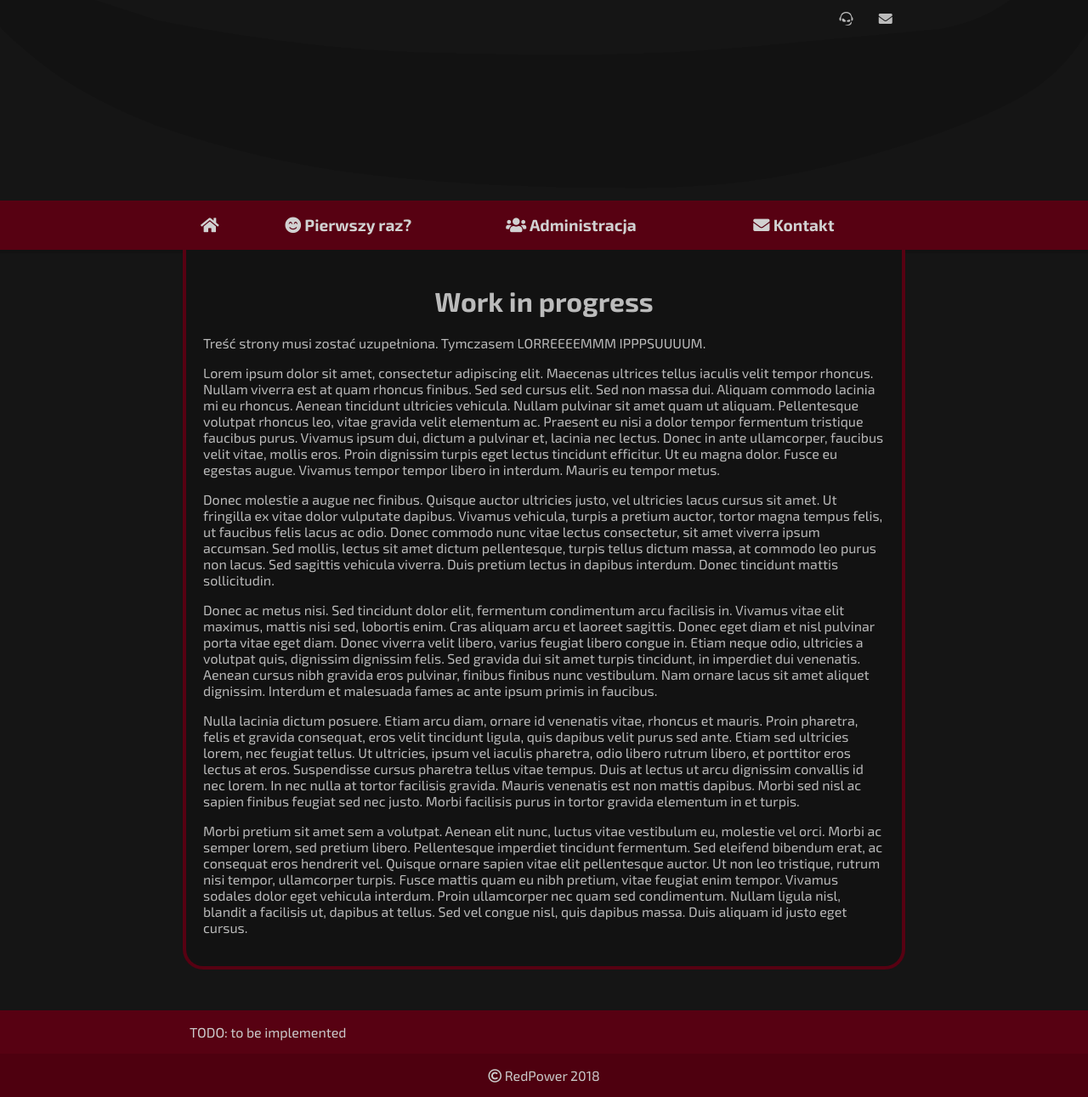
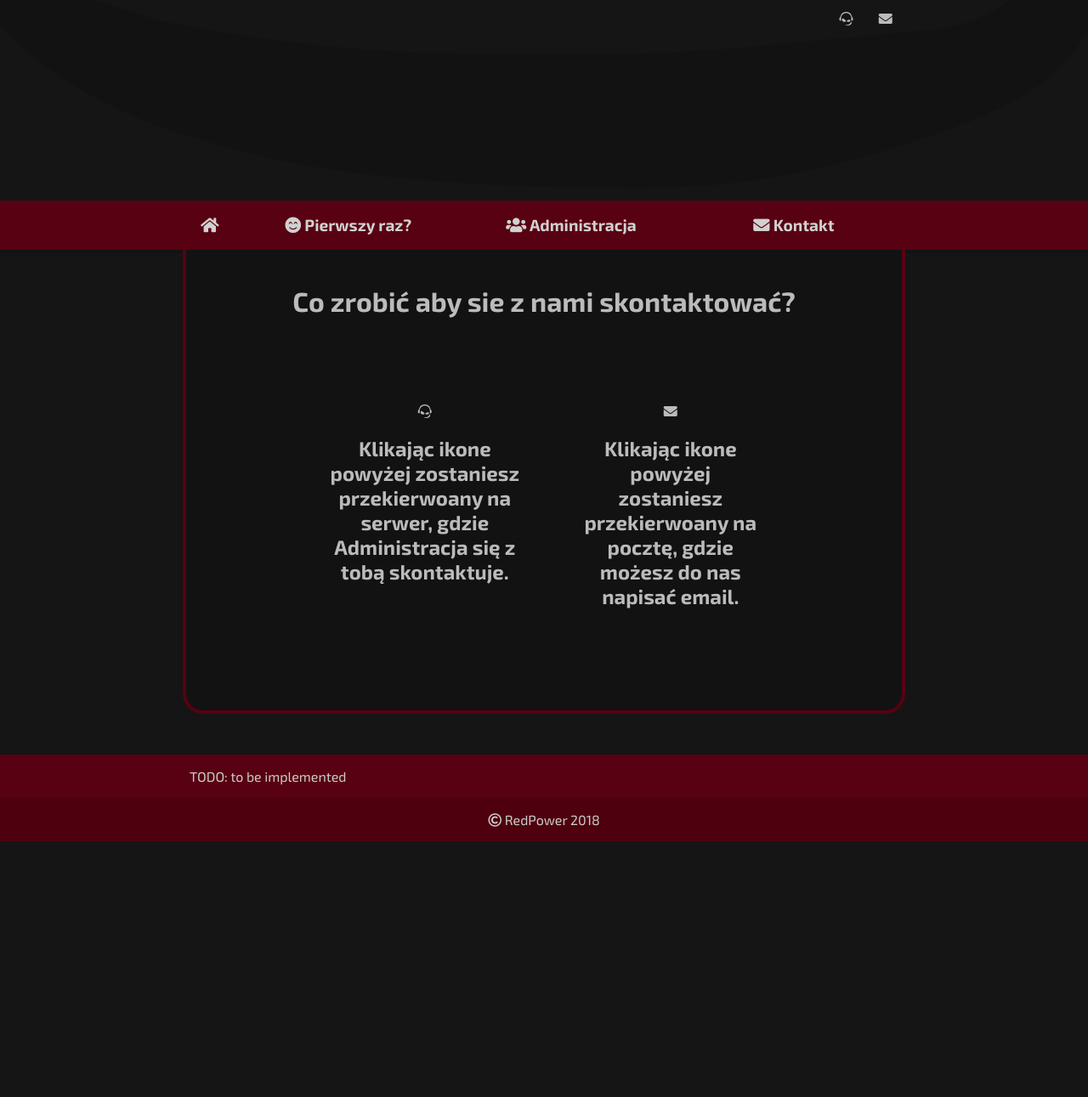
Before and after one commit to scooredmars/strona, a Jekyll site: the page built from pages/sub/kontakt.html, in a window 1280 px wide. Shown: the whole page at 85% size. Built offline with Jekyll 4.4.1, drawn with Linux system fonts in a browser that asks for light colours; nearby versions of some CDN libraries; after the commit the page ends 990 px from its top, so only the background shows below that.

Commit message:
kontakt (z bledami)

```diff
--- a/_sass/content.scss
+++ b/_sass/content.scss
@@ -77,6 +77,23 @@ h1.underline {
   }
 }
 
+.list2{   //porawic tabele z kontaktem!
+  .item{
+    display: flex;
+    padding: 5em 7em;
+  }
+  .icon{
+    display: flex;
+    padding: 0 2em;
+    flex-flow: column;
+    text-align: center;
+    font-size: 1em;
+  a{
+    color: #bbb;
+    }
+  }
+}
+
 @media screen and (max-width: $max-width) {
   .container {
     border: none;
--- a/pages/sub/kontakt.html
+++ b/pages/sub/kontakt.html
@@ -9,30 +9,25 @@ permalink: /kontakt/
 
 	<header>
 
-		<h1 class="centered">Work in progress</h1>
-
-		<p>
-			Treść strony musi zostać uzupełniona. Tymczasem LORREEEEMMM IPPPSUUUUM.
-		</p>
+		<h1 class="centered">Co zrobić aby sie z nami skontaktować?</h1>
 
 	</header>
 
-	<div id="lipsum">
-		<p>
-			Lorem ipsum dolor sit amet, consectetur adipiscing elit. Maecenas ultrices tellus iaculis velit tempor rhoncus. Nullam viverra est at quam rhoncus finibus. Sed sed cursus elit. Sed non massa dui. Aliquam commodo lacinia mi eu rhoncus. Aenean tincidunt ultricies vehicula. Nullam pulvinar sit amet quam ut aliquam. Pellentesque volutpat rhoncus leo, vitae gravida velit elementum ac. Praesent eu nisi a dolor tempor fermentum tristique faucibus purus. Vivamus ipsum dui, dictum a pulvinar et, lacinia nec lectus. Donec in ante ullamcorper, faucibus velit vitae, mollis eros. Proin dignissim turpis eget lectus tincidunt efficitur. Ut eu magna dolor. Fusce eu egestas augue. Vivamus tempor tempor libero in interdum. Mauris eu tempor metus.
-		</p>
-		<p>
-			Donec molestie a augue nec finibus. Quisque auctor ultricies justo, vel ultricies lacus cursus sit amet. Ut fringilla ex vitae dolor vulputate dapibus. Vivamus vehicula, turpis a pretium auctor, tortor magna tempus felis, ut faucibus felis lacus ac odio. Donec commodo nunc vitae lectus consectetur, sit amet viverra ipsum accumsan. Sed mollis, lectus sit amet dictum pellentesque, turpis tellus dictum massa, at commodo leo purus non lacus. Sed sagittis vehicula viverra. Duis pretium lectus in dapibus interdum. Donec tincidunt mattis sollicitudin.
-		</p>
-		<p>
-			Donec ac metus nisi. Sed tincidunt dolor elit, fermentum condimentum arcu facilisis in. Vivamus vitae elit maximus, mattis nisi sed, lobortis enim. Cras aliquam arcu et laoreet sagittis. Donec eget diam et nisl pulvinar porta vitae eget diam. Donec viverra velit libero, varius feugiat libero congue in. Etiam neque odio, ultricies a volutpat quis, dignissim dignissim felis. Sed gravida dui sit amet turpis tincidunt, in imperdiet dui venenatis. Aenean cursus nibh gravida eros pulvinar, finibus finibus nunc vestibulum. Nam ornare lacus sit amet aliquet dignissim. Interdum et malesuada fames ac ante ipsum primis in faucibus.
-		</p>
-		<p>
-			Nulla lacinia dictum posuere. Etiam arcu diam, ornare id venenatis vitae, rhoncus et mauris. Proin pharetra, felis et gravida consequat, eros velit tincidunt ligula, quis dapibus velit purus sed ante. Etiam sed ultricies lorem, nec feugiat tellus. Ut ultricies, ipsum vel iaculis pharetra, odio libero rutrum libero, et porttitor eros lectus at eros. Suspendisse cursus pharetra tellus vitae tempus. Duis at lectus ut arcu dignissim convallis id nec lorem. In nec nulla at tortor facilisis gravida. Mauris venenatis est non mattis dapibus. Morbi sed nisl ac sapien finibus feugiat sed nec justo. Morbi facilisis purus in tortor gravida elementum in et turpis.
-		</p>
-		<p>
-			Morbi pretium sit amet sem a volutpat. Aenean elit nunc, luctus vitae vestibulum eu, molestie vel orci. Morbi ac semper lorem, sed pretium libero. Pellentesque imperdiet tincidunt fermentum. Sed eleifend bibendum erat, ac consequat eros hendrerit vel. Quisque ornare sapien vitae elit pellentesque auctor. Ut non leo tristique, rutrum nisi tempor, ullamcorper turpis. Fusce mattis quam eu nibh pretium, vitae feugiat enim tempor. Vivamus sodales dolor eget vehicula interdum. Proin ullamcorper nec quam sed condimentum. Nullam ligula nisl, blandit a facilisis ut, dapibus at tellus. Sed vel congue nisl, quis dapibus massa. Duis aliquam id justo eget cursus.
-		</p>
+	<div class="list2">
+
+	<div class="item">
+		<div class="icon">
+		<a href="ts3server://redpower.me?channel=%5Bcspacer25%5D%E2%80%A2%C2%BB%20%E3%80%8E%20CYNTRUM%20ROBOTY%20%E3%80%8F%20%C2%AB%E2%80%A2%2FWerkszela%2FTukej%20zadupiom%2FTukej%20czekej%20a%C5%BC%20przyjda%20%5BOFF%5D">
+			<i class="fab fa-teamspeak"></i></a>
+		<h2>Klikając ikone powyżej zostaniesz przekierwoany na serwer, gdzie Administracja się z tobą skontaktuje.</h2>
 	</div>
 
+	<div class="icon">
+		<a href="mailto:admin@redpower.me"><i class="fas fa-envelope"></i></a>
+		<h2>Klikając ikone powyżej zostaniesz przekierwoany na pocztę, gdzie możesz do nas napisać email.</h2>
+	</div>
+
+	</div>
+
+
 </div>
```
